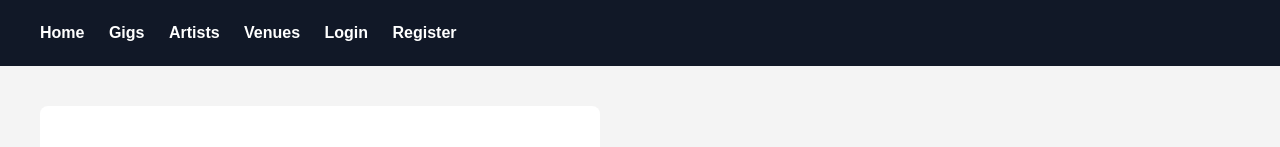
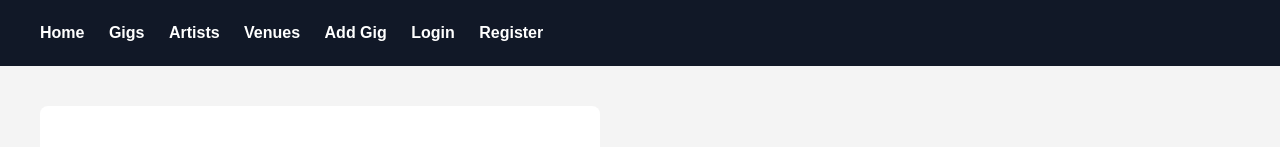
Before and after one commit to KianS-0/tm470-gig-management-system-I9389343, a plain HTML site: page login.html in a window 1280 px wide. Shown: the top 147 px of the page. Drawn offline with Linux system fonts and the light colour scheme.

Commit message:
Updated the Login page so it fully matches the rest of the site navigation and provides a clearer sign-in flow for users. I kept the layout consistent with the other pages and included a direct link to registration to make the authentication journey more realistic. This strengthens the front-end prototype and keeps it aligned with the project requirement for user account access.

```diff
--- a/login.html
+++ b/login.html
@@ -82,6 +82,7 @@
     <a href="gigs.html">Gigs</a>
     <a href="artists.html">Artists</a>
     <a href="venues.html">Venues</a>
+    <a href="add-gig.html">Add Gig</a>
     <a href="login.html">Login</a>
     <a href="register.html">Register</a>
   </nav>
```
